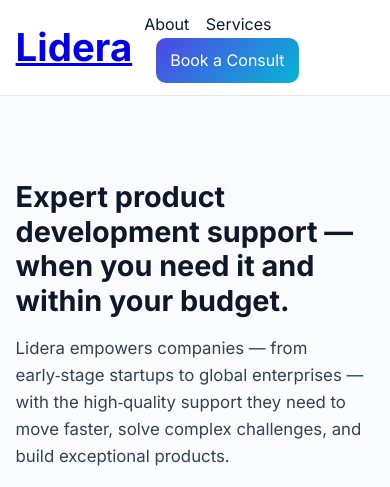
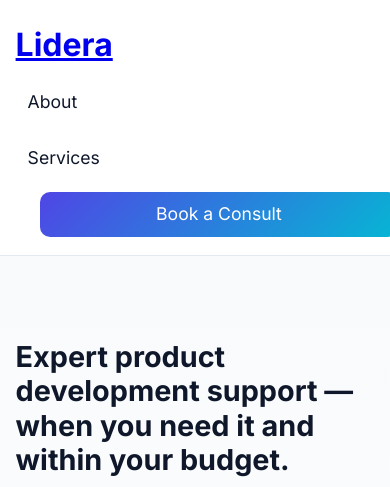
Before and after one commit to liderams/lidera-site, a plain HTML site: page index.html in a window 390 px wide. Shown: the top 487 px of the page. Drawn offline with Linux system fonts and the light colour scheme.

Commit message:
Add mobile header optimization styles
Added mobile header optimization styles for better layout and usability on smaller screens.

```diff
--- a/assets/styles.css
+++ b/assets/styles.css
@@ -79,3 +79,40 @@
   .grid{grid-template-columns:1fr}
   .nav a{margin-left:12px}
 }
+
+/* MOBILE HEADER OPTIMIZATION */
+@media (max-width: 700px) {
+
+  /* Make header layout vertical & centered */
+  .header-inner {
+    flex-direction: column;
+    align-items: flex-start;
+    padding: 12px 0 18px;
+  }
+
+  /* Make Lidera brand larger and spaced properly */
+  .brand a {
+    font-size: 2rem;
+    margin-bottom: 10px;
+    display: inline-block;
+  }
+
+  /* Space out nav items so they are easy to tap */
+  .nav {
+    display: flex;
+    flex-direction: column;
+    gap: 12px;
+    width: 100%;
+  }
+
+  .nav a {
+    font-size: 1.1rem;
+    padding: 8px 0;
+  }
+
+  /* Full‑width button for better tapping */
+  .nav .btn-primary {
+    width: 100%;
+    text-align: center;
+  }
+}
```
